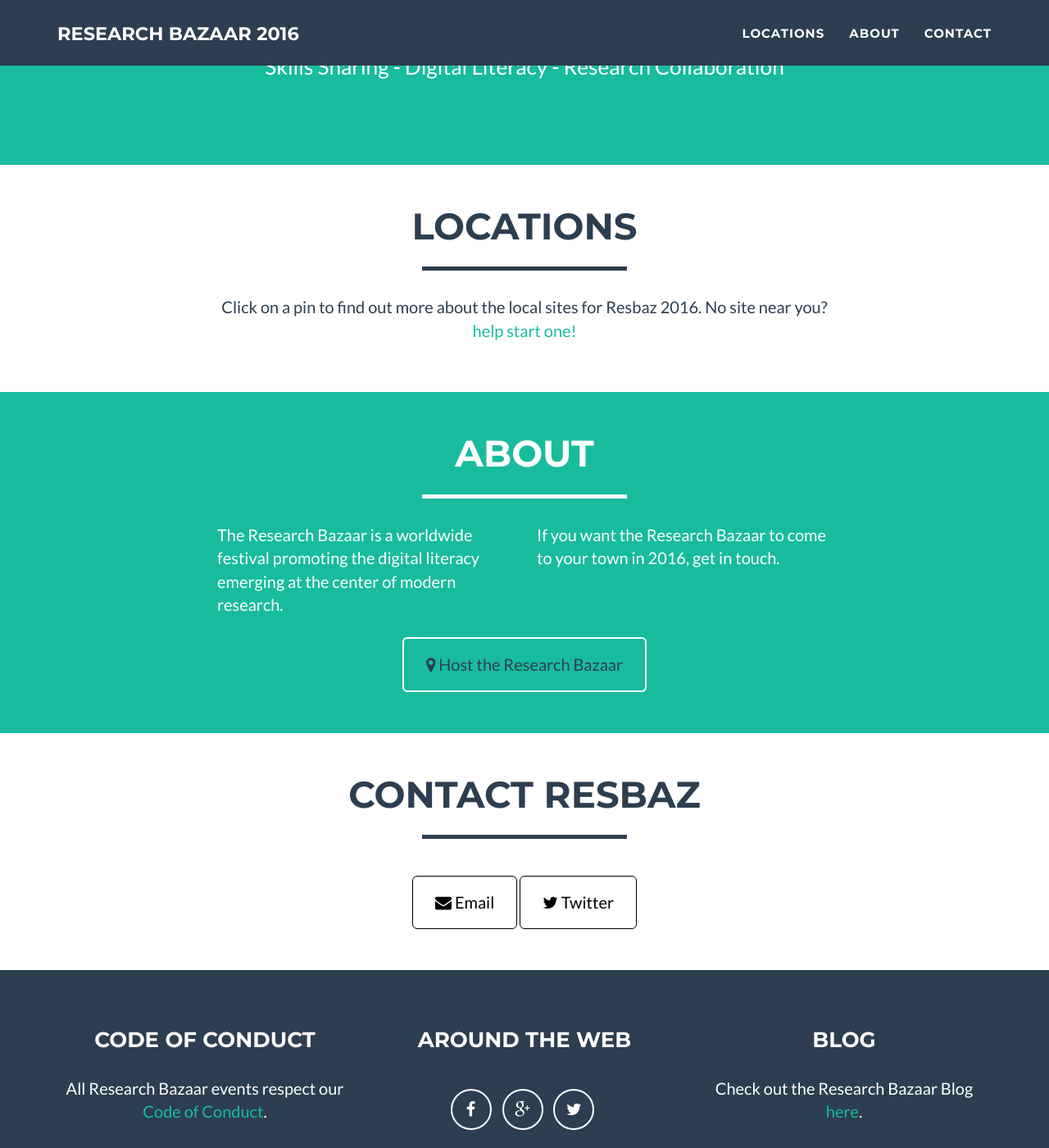
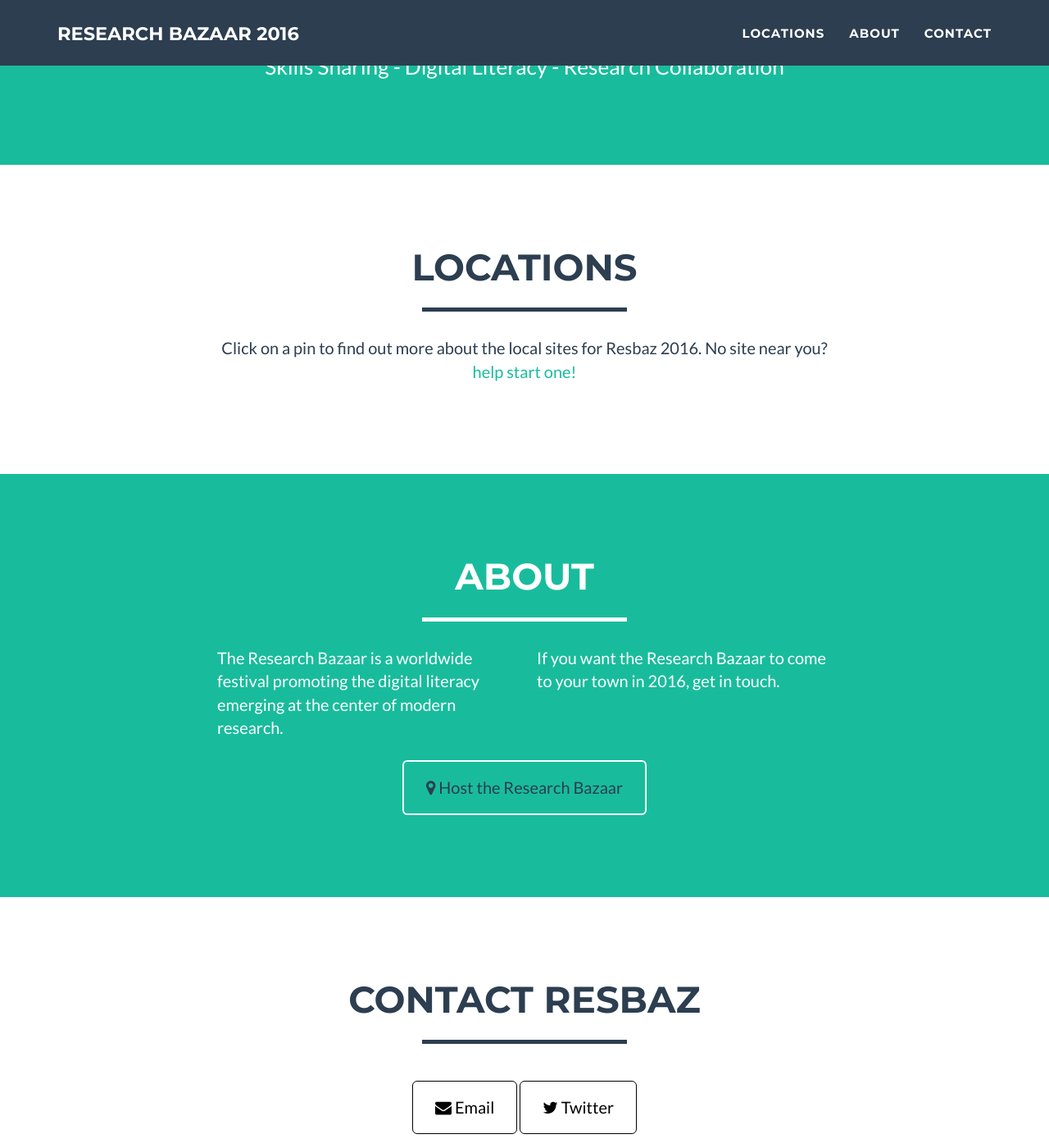
Before and after one commit to resbaz/resbaz-2016-02-01, a Jekyll site: the page built from index.html, in a window 1280 px wide and 1400 px high, scrolled down 680 px. Shown: the whole window at 82% size. Built offline with Jekyll 4.4.1, drawn with Linux system fonts in a browser that asks for light colours; nearby versions of some CDN libraries; a script that is not in the unit is left out.

Commit message:
fixed scroll issues

```diff
--- a/_config.yml
+++ b/_config.yml
@@ -3,12 +3,12 @@ title: Your awesome title
 email: your-email@domain.com
 
 # local dav
-#baseurl: "" # the subpath of your site, e.g. /blog/
-#url: "http://yourdomain.com" # the base hostname & protocol for your site
+baseurl: "" # the subpath of your site, e.g. /blog/
+url: "http://yourdomain.com" # the base hostname & protocol for your site
 
 # deployment
-baseurl: "/resbaz-site/" # the subpath of your site, e.g. /blog/
-url: "http://billmills.github.io" # the base hostname & protocol for your site
+#baseurl: "/resbaz-site/" # the subpath of your site, e.g. /blog/
+#url: "http://billmills.github.io" # the base hostname & protocol for your site
 
 permalink: :permalink/
 
--- a/css/freelancer.css
+++ b/css/freelancer.css
@@ -171,7 +171,7 @@ header .intro-text .skills {
 }
 
 section {
-    padding: 50px 0;
+    padding: 100px 0;
 }
 
 section h2 {
@@ -496,4 +496,6 @@ hr.divider{
     width: 50%;
     border-color: #D0D0D0;
     border-width: 2px;
+    margin-top: 0px;
+    margin-bottom: 0px;
 }
```
